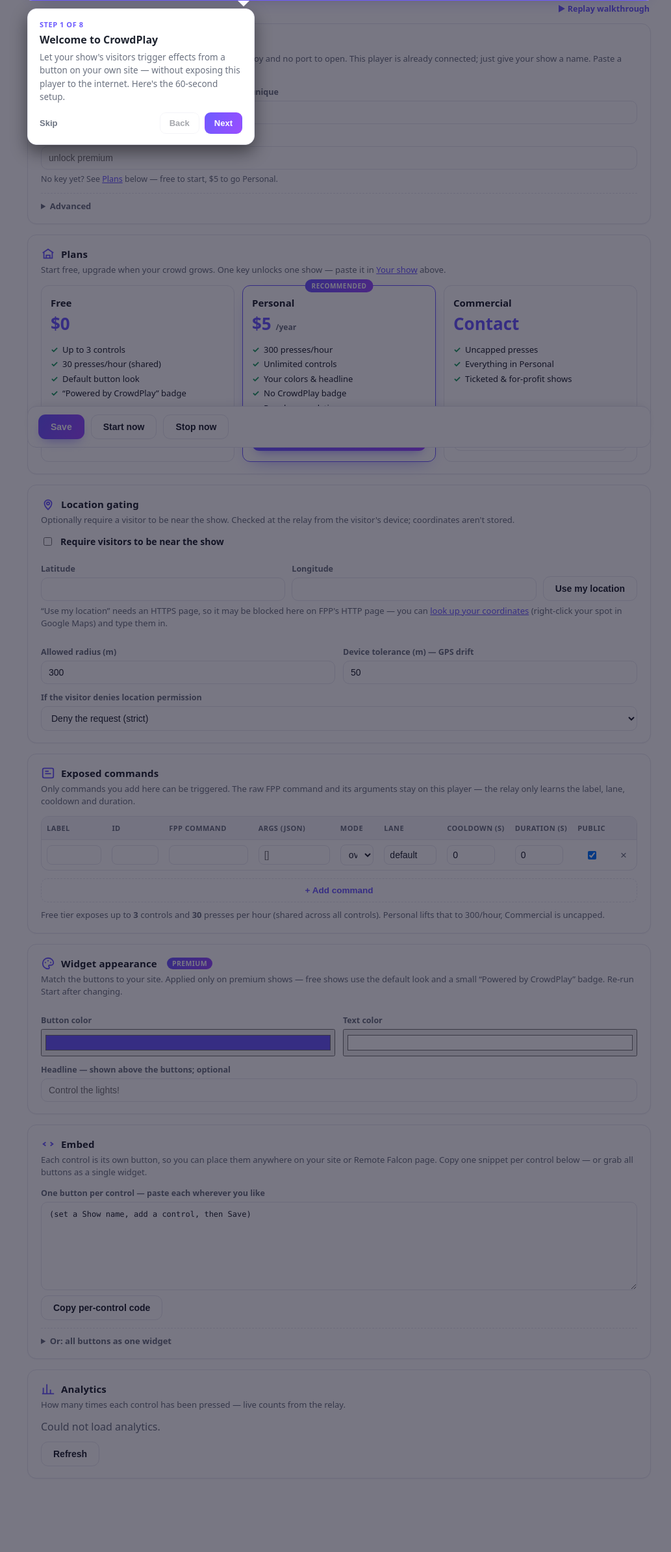
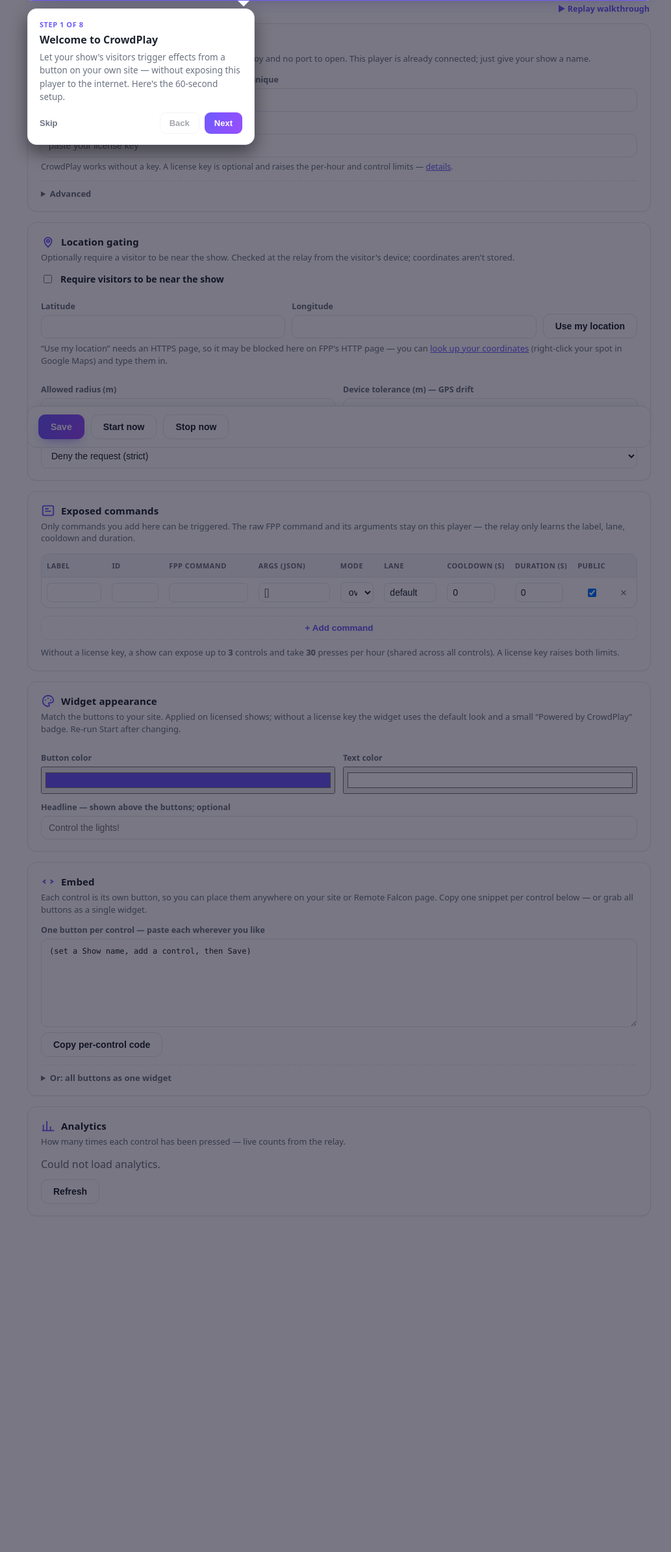
Before and after one commit to focusedonsound/fpp-CrowdPlay, a PHP site: page / in a window 1280 px wide. Shown: the part 111-2500 px from the top of the page at 65% size, without its empty margins (118-1151 px from the left). After the commit the page ends 1950 px from the top, so only its background shows below. Run offline with PHP 8.4, Linux system fonts and the light colour scheme.

Commit message:
FPP-listing compliance + installer auto-restart + RC1 release notes
- Installer now requests an fppd restart (FPP setSetting restartFlag, hash-gated)
  so CrowdPlay - Start/Stop register without a manual step.
- Remove in-plugin pricing/plans per FPP plugin guidelines (no pricing/promotion,
  subscription-locked features discouraged): drop the Plans card, 'Premium'
  badges, tier names, and '$5' copy; reframe the license key as optional and
  point pricing off-plugin to the website. Mirrors the EncoreRadio approach.
- De-brand the relay-URL placeholder (no personal workers.dev URL shown).
- Add RELEASE_NOTES.md (v1.0.0-rc1, user-facing, no pricing).

```diff
--- a/pluginInfo.json
+++ b/pluginInfo.json
@@ -2,7 +2,7 @@
   "repoName": "fpp-CrowdPlay",
   "name": "CrowdPlay",
   "author": "Nick Scilingo Nick S(NJ)",
-  "description": "Put the show in their hands. Let your website visitors trigger your FPP Commands - overlay an effect on a prop, run a snow machine, fire a finale - from a button you embed in your own site or your Remote Falcon page, without ever exposing your show player to the internet. The plugin never opens an inbound port: it polls a hosted relay outbound and runs only the commands you explicitly allow, each with its own execution mode (concurrent overlay or interrupt), rate limit, and cooldown. Visitor requests are gated at the relay with bot protection and rate limiting, and an optional on-site location gate can require a visitor to be within a set distance of the show. Free tier is hosted and capped (30 presses/hour, up to 3 controls); a license key (checked against the CrowdPlay relay) raises the hourly cap, lifts the control limit, and unlocks a themed widget, badge removal, and per-show analytics.",
+  "description": "Put the show in their hands. Let your website visitors trigger your FPP Commands - overlay an effect on a prop, run a snow machine, fire a finale - from a button you embed in your own site or your Remote Falcon page, without ever exposing your show player to the internet. The plugin never opens an inbound port: it polls a hosted relay outbound and runs only the commands you explicitly allow, each with its own execution mode (concurrent overlay or interrupt), rate limit, and cooldown. Visitor requests are gated at the relay with bot protection and rate limiting, and an optional on-site location gate can require a visitor to be within a set distance of the show. The hosted relay is free to use (up to 3 controls and 30 presses/hour per show); an optional license key, validated at the relay, raises those limits and enables a themed widget, badge removal, and per-show analytics.",
   "homeURL": "https://github.com/focusedonsound/fpp-CrowdPlay",
   "srcURL": "https://github.com/focusedonsound/fpp-CrowdPlay.git",
   "bugURL": "https://github.com/focusedonsound/fpp-CrowdPlay/issues",
--- a/www/index.php
+++ b/www/index.php
@@ -17,10 +17,8 @@ $configured = ($relayUrl !== '' && $showId !== '');
 $ui = $cfg['ui'] ?? [];
 $onboardingSeen = !empty($ui['onboardingSeen']);
 $tourEnabled = ($ui['onboardingTourEnabled'] ?? true);
-// Where operators get or upgrade a license key. CrowdPlay reuses EncoreRadio's
-// license server (keys are validated at the relay), and buyers are sent to the
-// show site, mirroring EncoreRadio's signup link. Overridable from config for
-// self-hosters.
+// Off-plugin page with license-key details (kept out of the plugin UI per FPP's
+// plugin guidelines - no in-plugin pricing/promotion). Overridable from config.
 $upgradeUrl = $cfg['upgradeUrl'] ?? 'https://christmasinboontontwp.com/crowdplay-signup/';
 ?>
 <style>
@@ -125,18 +123,6 @@ $upgradeUrl = $cfg['upgradeUrl'] ?? 'https://christmasinboontontwp.com/crowdplay
   #cpWrap .cp-btn.primary:hover{filter:brightness(1.06)}
   #cpWrap .cp-btn.ghost{background:var(--cp-field); border-color:var(--cp-line); color:var(--cp-ink)}
   #cpWrap .cp-btn.ghost:hover{border-color:var(--cp-brand); color:var(--cp-brand)}
-  #cpWrap .cp-plans{display:grid; grid-template-columns:repeat(3,1fr); gap:12px; margin-top:10px}
-  #cpWrap .cp-plan{position:relative; display:flex; flex-direction:column; border:1px solid var(--cp-line); border-radius:12px; padding:16px 14px; background:var(--cp-field)}
-  #cpWrap .cp-plan-pop{border-color:var(--cp-brand); box-shadow:0 10px 26px -14px rgba(109,91,255,.6)}
-  #cpWrap .cp-plan-tag{position:absolute; top:-10px; left:50%; transform:translateX(-50%); font-size:10px; font-weight:700; letter-spacing:.05em; text-transform:uppercase; color:#fff; background:linear-gradient(120deg,var(--cp-brand),var(--cp-brand2)); padding:3px 10px; border-radius:999px; white-space:nowrap}
-  #cpWrap .cp-plan-name{font-weight:700; font-size:15px}
-  #cpWrap .cp-plan-price{font-size:26px; font-weight:800; margin:4px 0 10px; color:var(--cp-brand)}
-  #cpWrap .cp-plan-price span{font-size:12px; font-weight:600; color:var(--cp-muted)}
-  #cpWrap .cp-plan-feat{list-style:none; margin:0 0 14px; padding:0; font-size:13px; line-height:1.5; flex:1}
-  #cpWrap .cp-plan-feat li{position:relative; padding-left:18px; margin:3px 0}
-  #cpWrap .cp-plan-feat li::before{content:"\2713"; position:absolute; left:0; color:var(--cp-good); font-weight:700}
-  #cpWrap a.cp-plan-cta{display:block; text-align:center; text-decoration:none; font-size:14px; font-weight:650; padding:9px 14px; border-radius:11px; border:1px solid transparent; margin-top:auto}
-  @media (max-width:640px){ #cpWrap .cp-plans{grid-template-columns:1fr} }
   #cpWrap #cpMsg{margin-left:auto; font-weight:650; font-size:13.5px; min-height:1.2em}
   #cpWrap .cp-muted{color:var(--cp-muted)}
   #cpWrap a{color:var(--cp-brand)}
@@ -193,16 +179,16 @@ $upgradeUrl = $cfg['upgradeUrl'] ?? 'https://christmasinboontontwp.com/crowdplay
     <!-- Relay -->
     <section class="cp-card" id="cpCardRelay">
       <h2><svg class="ci" viewBox="0 0 24 24" fill="none" stroke="currentColor" stroke-width="2"><path d="M5 12.5a7 7 0 0 1 14 0"/><path d="M8 15a4 4 0 0 1 8 0"/><circle cx="12" cy="18" r="1.4" fill="currentColor" stroke="none"/></svg>Your show</h2>
-      <p class="cp-sub">CrowdPlay is hosted for you &mdash; there's nothing to deploy and no port to open. This player is already connected; just give your show a name. Paste a license key to unlock premium.</p>
+      <p class="cp-sub">CrowdPlay is hosted for you &mdash; there's nothing to deploy and no port to open. This player is already connected; just give your show a name.</p>
       <label class="cp-lab">Show name <span class="cp-muted">&mdash; appears in your embed link; must be unique</span></label>
       <input type="text" id="showId" name="showId" value="<?= $h($showId) ?>" placeholder="my-show">
-      <label class="cp-lab">License key <span class="cp-muted">(blank = free tier)</span></label>
-      <input type="text" id="licenseKey" name="licenseKey" value="<?= $h($licenseKey) ?>" placeholder="unlock premium">
-      <p class="cp-sub" style="margin:6px 0 0; font-size:12.5px">No key yet? See <a href="#cpCardPlans">Plans</a> below &mdash; free to start, $5 to go Personal.</p>
+      <label class="cp-lab">License key <span class="cp-muted">(optional)</span></label>
+      <input type="text" id="licenseKey" name="licenseKey" value="<?= $h($licenseKey) ?>" placeholder="paste your license key">
+      <p class="cp-sub" style="margin:6px 0 0; font-size:12.5px">CrowdPlay works without a key. A license key is optional and raises the per-hour and control limits &mdash; <a href="<?= $h($upgradeUrl) ?>" target="_blank" rel="noopener">details</a>.</p>
       <details class="cp-adv">
         <summary>Advanced</summary>
         <label class="cp-lab">Relay URL <span class="cp-muted">&mdash; hosted for you; only change this if you self-host</span></label>
-        <input type="text" id="relayUrl" name="relayUrl" value="<?= $h($relayUrl) ?>" placeholder="https://crowdplay-relay.nscilingo.workers.dev">
+        <input type="text" id="relayUrl" name="relayUrl" value="<?= $h($relayUrl) ?>" placeholder="https://your-relay.example.workers.dev">
         <div class="cp-grid2">
           <div><label class="cp-lab">Local FPP command API</label>
             <input type="text" id="fppApi" name="fppApi" value="<?= $h($fppApi) ?>"></div>
@@ -210,47 +196,6 @@ $upgradeUrl = $cfg['upgradeUrl'] ?? 'https://christmasinboontontwp.com/crowdplay
             <input type="number" id="holdSec" name="holdSec" min="1" max="300" value="<?= $h($holdSec) ?>"></div>
         </div>
       </details>
-    </section>
-
-    <!-- Plans -->
-    <section class="cp-card" id="cpCardPlans">
-      <h2><svg class="ci" viewBox="0 0 24 24" fill="none" stroke="currentColor" stroke-width="2"><path d="M3 10l9-6 9 6"/><path d="M5 9v10h14V9"/><path d="M9 19v-5h6v5"/></svg>Plans</h2>
-      <p class="cp-sub">Start free, upgrade when your crowd grows. One key unlocks one show &mdash; paste it in <a href="#cpCardRelay" onclick="var e=document.getElementById('licenseKey'); if(e) e.focus();">Your show</a> above.</p>
-      <div class="cp-plans">
-        <div class="cp-plan">
-          <div class="cp-plan-name">Free</div>
-          <div class="cp-plan-price">$0</div>
-          <ul class="cp-plan-feat">
-            <li>Up to 3 controls</li>
-            <li>30 presses/hour (shared)</li>
-            <li>Default button look</li>
-            <li>&ldquo;Powered by CrowdPlay&rdquo; badge</li>
-          </ul>
-        </div>
-        <div class="cp-plan cp-plan-pop">
-          <div class="cp-plan-tag">Recommended</div>
-          <div class="cp-plan-name">Personal</div>
-          <div class="cp-plan-price">$5 <span>/year</span></div>
-          <ul class="cp-plan-feat">
-            <li>300 presses/hour</li>
-            <li>Unlimited controls</li>
-            <li>Your colors &amp; headline</li>
-            <li>No CrowdPlay badge</li>
-            <li>Per-show analytics</li>
-          </ul>
-          <a class="cp-btn primary cp-plan-cta" href="<?= $h($upgradeUrl) ?>" target="_blank" rel="noopener">Get a key</a>
-        </div>
-        <div class="cp-plan">
-          <div class="cp-plan-name">Commercial</div>
-          <div class="cp-plan-price">Contact</div>
-          <ul class="cp-plan-feat">
-            <li>Uncapped presses</li>
-            <li>Everything in Personal</li>
-            <li>Ticketed &amp; for-profit shows</li>
-          </ul>
-          <a class="cp-btn ghost cp-plan-cta" href="<?= $h($upgradeUrl) ?>" target="_blank" rel="noopener">Contact us</a>
-        </div>
-      </div>
     </section>
 
     <!-- Location -->
@@ -294,13 +239,13 @@ $upgradeUrl = $cfg['upgradeUrl'] ?? 'https://christmasinboontontwp.com/crowdplay
       </div>
       <datalist id="cpFppCommands"></datalist>
       <button type="button" class="cp-add" onclick="cpAddRow()">+ Add command</button>
-      <p class="cp-sub" style="margin:10px 0 0">Free tier exposes up to <b>3</b> controls and <b>30</b> presses per hour (shared across all controls). Personal lifts that to 300/hour, Commercial is uncapped.</p>
+      <p class="cp-sub" style="margin:10px 0 0">Without a license key, a show can expose up to <b>3</b> controls and take <b>30</b> presses per hour (shared across all controls). A license key raises both limits.</p>
     </section>
 
     <!-- Widget appearance (premium) -->
     <section class="cp-card" id="cpCardStyle">
-      <h2><svg class="ci" viewBox="0 0 24 24" fill="none" stroke="currentColor" stroke-width="2"><path d="M12 3a9 9 0 1 0 0 18c1.2 0 2-.9 2-2 0-1.2-1-1.8-1-2.8 0-.7.6-1.2 1.4-1.2H17a4 4 0 0 0 4-4c0-4.4-4-8-9-8z"/><circle cx="7.5" cy="10.5" r="1.1" fill="currentColor" stroke="none"/><circle cx="12" cy="7.5" r="1.1" fill="currentColor" stroke="none"/><circle cx="16.5" cy="10.5" r="1.1" fill="currentColor" stroke="none"/></svg>Widget appearance <span class="cp-badge">Premium</span></h2>
-      <p class="cp-sub">Match the buttons to your site. Applied only on premium shows &mdash; free shows use the default look and a small &ldquo;Powered by CrowdPlay&rdquo; badge. Re-run Start after changing.</p>
+      <h2><svg class="ci" viewBox="0 0 24 24" fill="none" stroke="currentColor" stroke-width="2"><path d="M12 3a9 9 0 1 0 0 18c1.2 0 2-.9 2-2 0-1.2-1-1.8-1-2.8 0-.7.6-1.2 1.4-1.2H17a4 4 0 0 0 4-4c0-4.4-4-8-9-8z"/><circle cx="7.5" cy="10.5" r="1.1" fill="currentColor" stroke="none"/><circle cx="12" cy="7.5" r="1.1" fill="currentColor" stroke="none"/><circle cx="16.5" cy="10.5" r="1.1" fill="currentColor" stroke="none"/></svg>Widget appearance</h2>
+      <p class="cp-sub">Match the buttons to your site. Applied on licensed shows; without a license key the widget uses the default look and a small &ldquo;Powered by CrowdPlay&rdquo; badge. Re-run Start after changing.</p>
       <div class="cp-grid2">
         <div><label class="cp-lab">Button color</label>
           <input type="color" id="wgButtonColor" name="wgButtonColor" value="<?= $h(($widget['buttonColor'] ?? '') ?: '#6d5bff') ?>"></div>
@@ -522,8 +467,8 @@ const CP_TOUR_STEPS = [
     text:'Want only people AT the show to play? Turn this on, drop your location, and set a radius. Leave it off to let anyone with the link join.' },
   { selector:'#cpCardCmd', title:'3. Choose what they can trigger',
     text:'Add each FPP command you want to expose — only these can run; the raw command never leaves this player. Set a cooldown, a lane so repeats for one prop queue up, and whether it’s public.' },
-  { selector:'#cpCardStyle', title:'4. Make it yours (premium)',
-    text:'On a premium show, set the button colors and a headline so the widget matches your site. Free shows use the default look with a small “Powered by CrowdPlay” badge.' },
+  { selector:'#cpCardStyle', title:'4. Make it yours',
+    text:'With a license key, set the button colors and a headline so the widget matches your site. Without one, the widget uses the default look with a small “Powered by CrowdPlay” badge.' },
   { selector:'#cpCardEmbed', title:'5. Put it on your site',
     text:'Each control is its own button — copy one snippet per control and place them anywhere, or grab all buttons as a single widget. Works even where custom scripts are stripped.' },
   { selector:'#cpCardStats', title:'6. See what lands',
```
Also changed, not shown: RELEASE_NOTES.md (added, +56 -0 lines), README.md, 1 other file.
